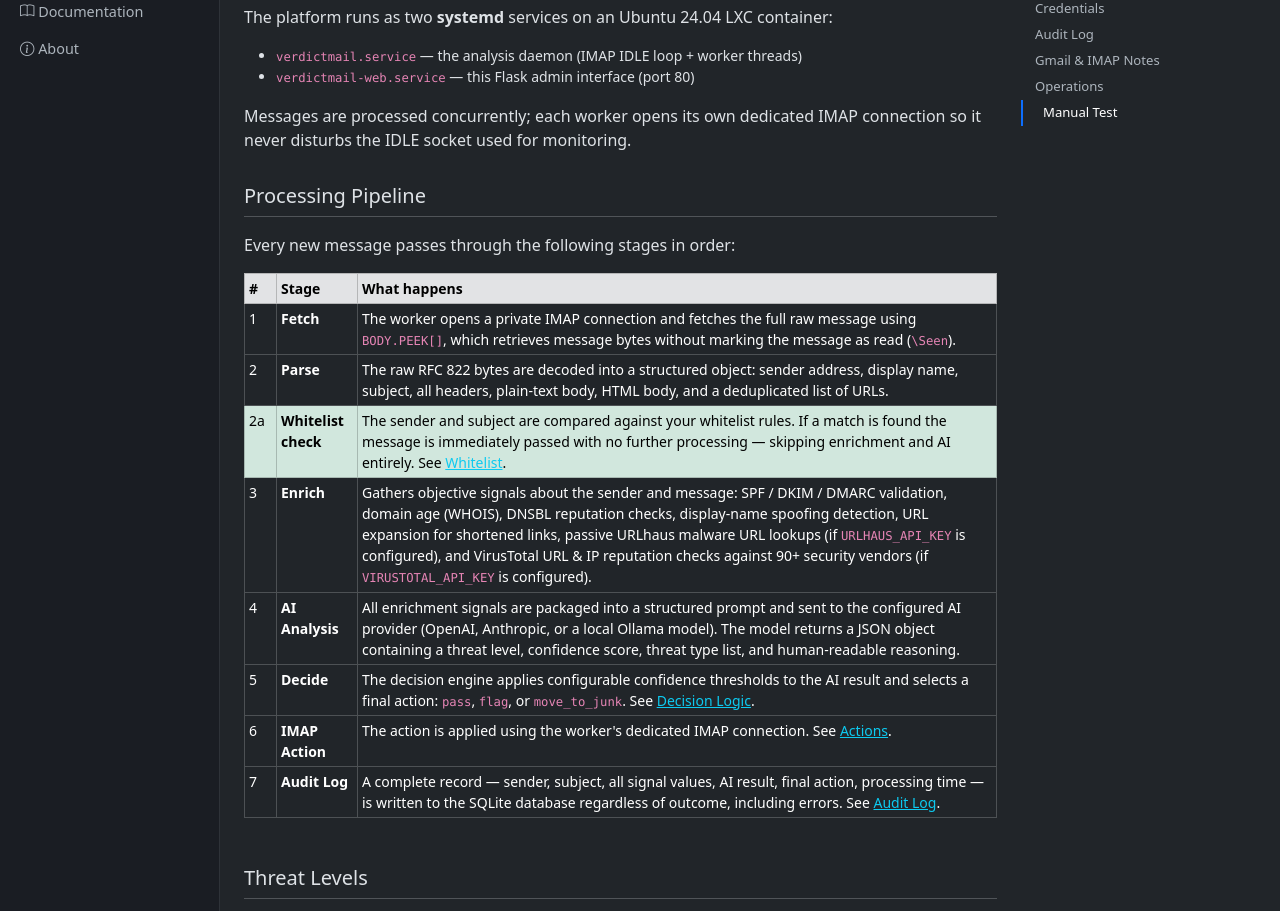
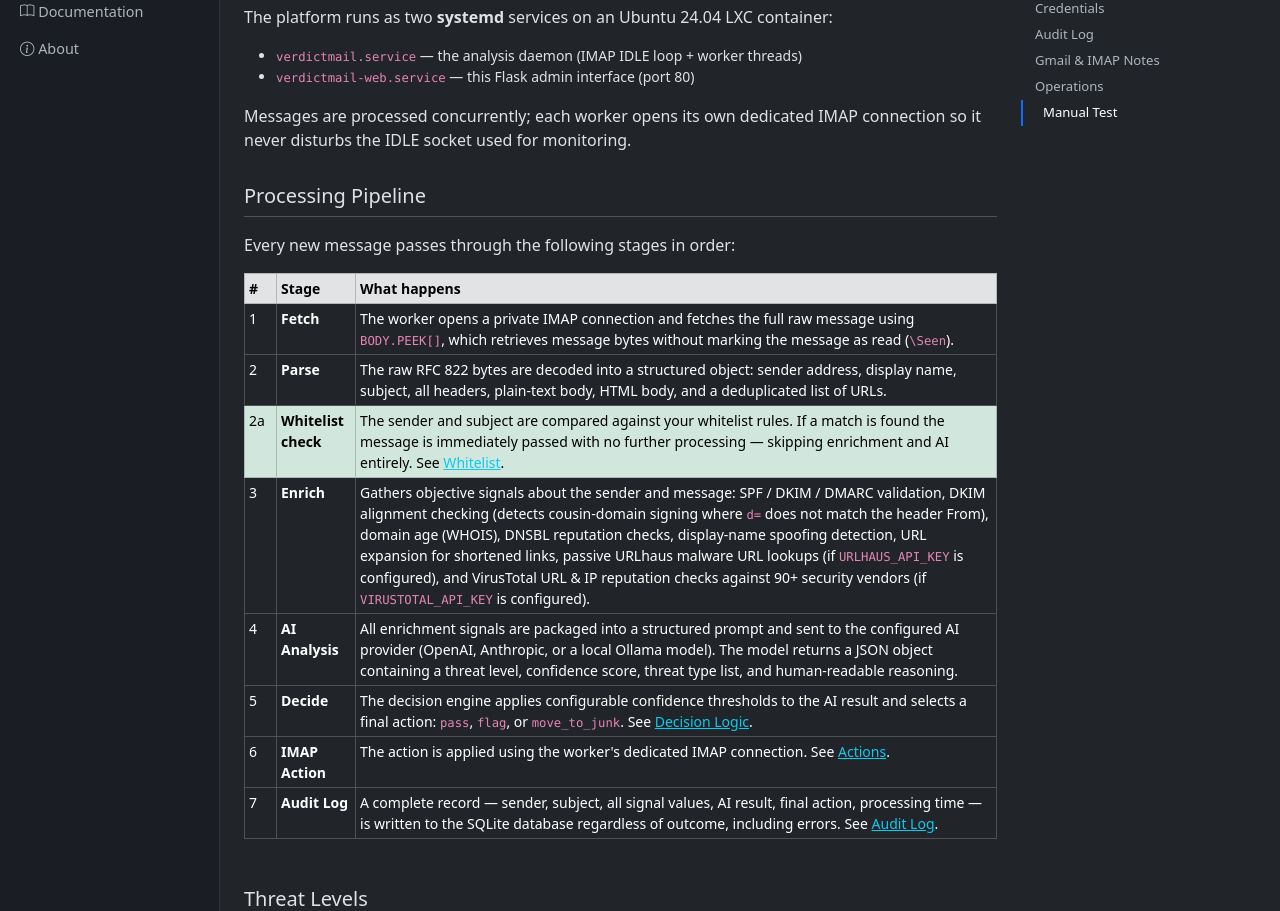
Before and after one commit to ascarola/verdictmail, a Flask app: template src/verdictmail/web/templates/docs.html in a window 1280 px wide. Shown: the part 322-1233 px from the top of the page. Run offline with Flask 3, Linux system fonts and the light colour scheme; the template is opened without the code that fills it, so the values that code supplies are empty.

Commit message:
docs: add DKIM alignment to Enrich step description
Co-Authored-By: Claude Sonnet 4.6 <noreply@anthropic.com>

```diff
--- a/src/verdictmail/web/templates/docs.html
+++ b/src/verdictmail/web/templates/docs.html
@@ -99,8 +99,10 @@
             <td>3</td>
             <td><strong>Enrich</strong></td>
             <td>Gathers objective signals about the sender and message:
-                SPF / DKIM / DMARC validation, domain age (WHOIS), DNSBL reputation
-                checks, display-name spoofing detection, URL expansion for shortened
+                SPF / DKIM / DMARC validation, DKIM alignment checking (detects
+                cousin-domain signing where <code>d=</code> does not match the
+                header From), domain age (WHOIS), DNSBL reputation checks,
+                display-name spoofing detection, URL expansion for shortened
                 links, passive URLhaus malware URL lookups (if
                 <code>URLHAUS_API_KEY</code> is configured), and VirusTotal URL &amp;
                 IP reputation checks against 90+ security vendors (if
```
